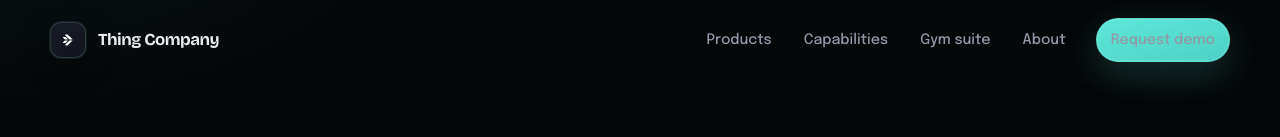
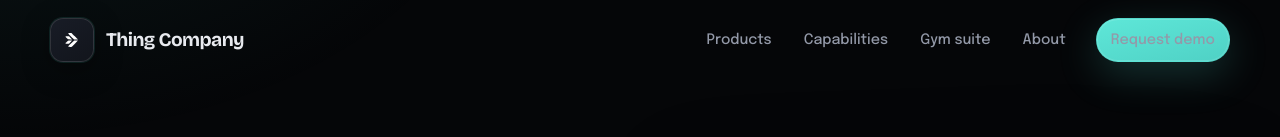
Before and after one commit to ThingBH/thing-web, a React (Vite) app: page / in a window 1280 px wide. Shown: the top 137 px of the page. Built offline with nearby package versions, Linux system fonts and the light colour scheme.

Commit message:
Increase logo size in header and nav

```diff
--- a/src/landing/Header.tsx
+++ b/src/landing/Header.tsx
@@ -38,7 +38,7 @@ export function Header() {
       <div className="tc-wrap tc-header-inner">
         <a href="#" className="tc-logo" onClick={() => setOpen(false)}>
           <span className="tc-logo-mark" aria-hidden>
-            <img src="/logo.svg" alt="" width="22" height="22" style={{ filter: 'invert(1)', display: 'block' }} />
+            <img src="/logo.svg" alt="" width="28" height="28" style={{ filter: 'invert(1)', display: 'block' }} />
           </span>
           Thing Company
         </a>
--- a/src/landing/landing.css
+++ b/src/landing/landing.css
@@ -54,15 +54,15 @@
   gap: 12px;
   font-family: var(--font-display);
   font-weight: 700;
-  font-size: 1.05rem;
+  font-size: 1.2rem;
   color: var(--text);
   letter-spacing: -0.03em;
 }
 
 .tc-logo-mark {
-  width: 36px;
-  height: 36px;
-  border-radius: 11px;
+  width: 44px;
+  height: 44px;
+  border-radius: 13px;
   background: linear-gradient(145deg, var(--elevated-2), var(--elevated));
   border: 1px solid var(--border-strong);
   display: grid;
@@ -71,8 +71,8 @@
 }
 
 .tc-logo-mark svg {
-  width: 18px;
-  height: 18px;
+  width: 24px;
+  height: 24px;
 }
 
 .tc-nav {
```
